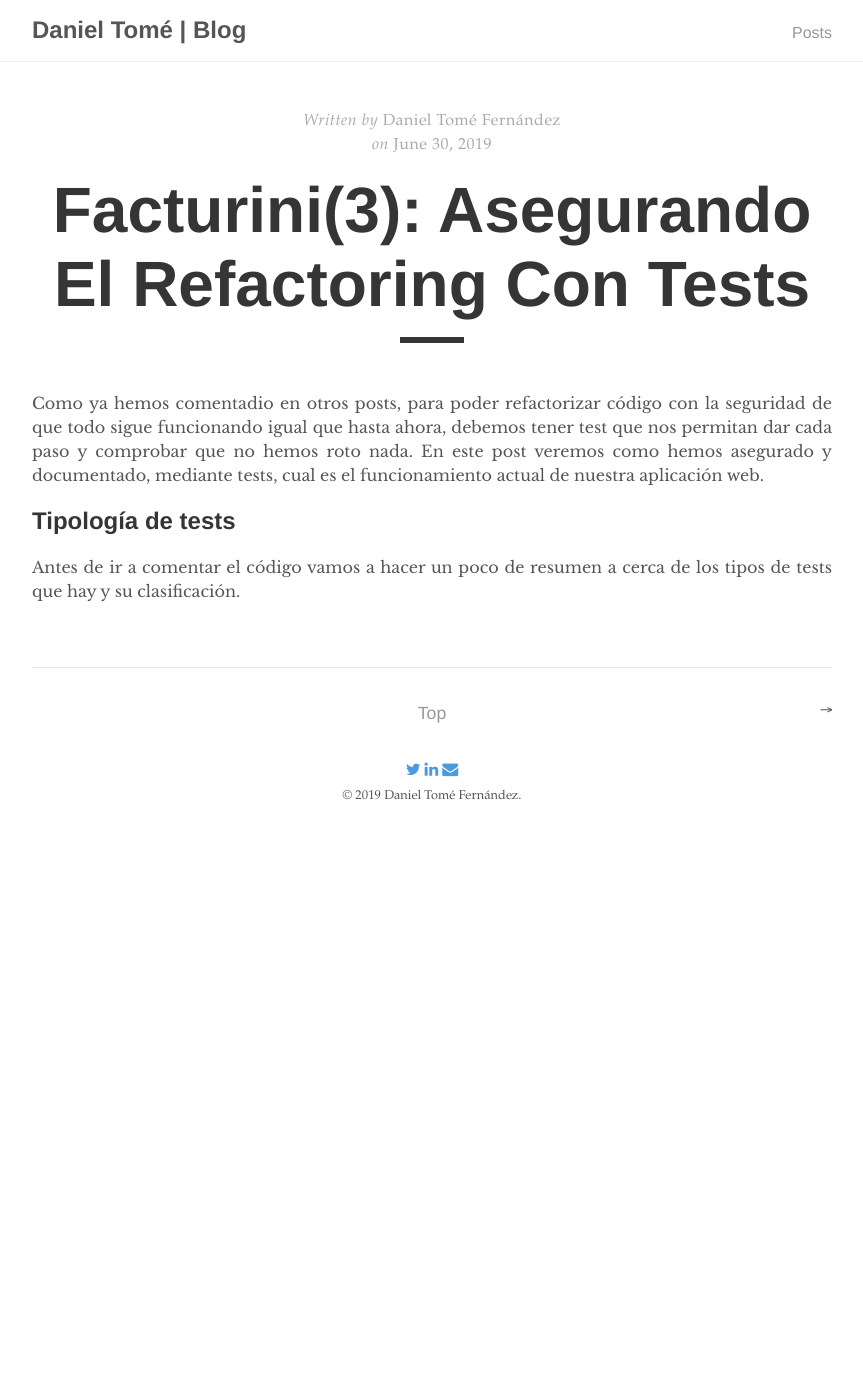
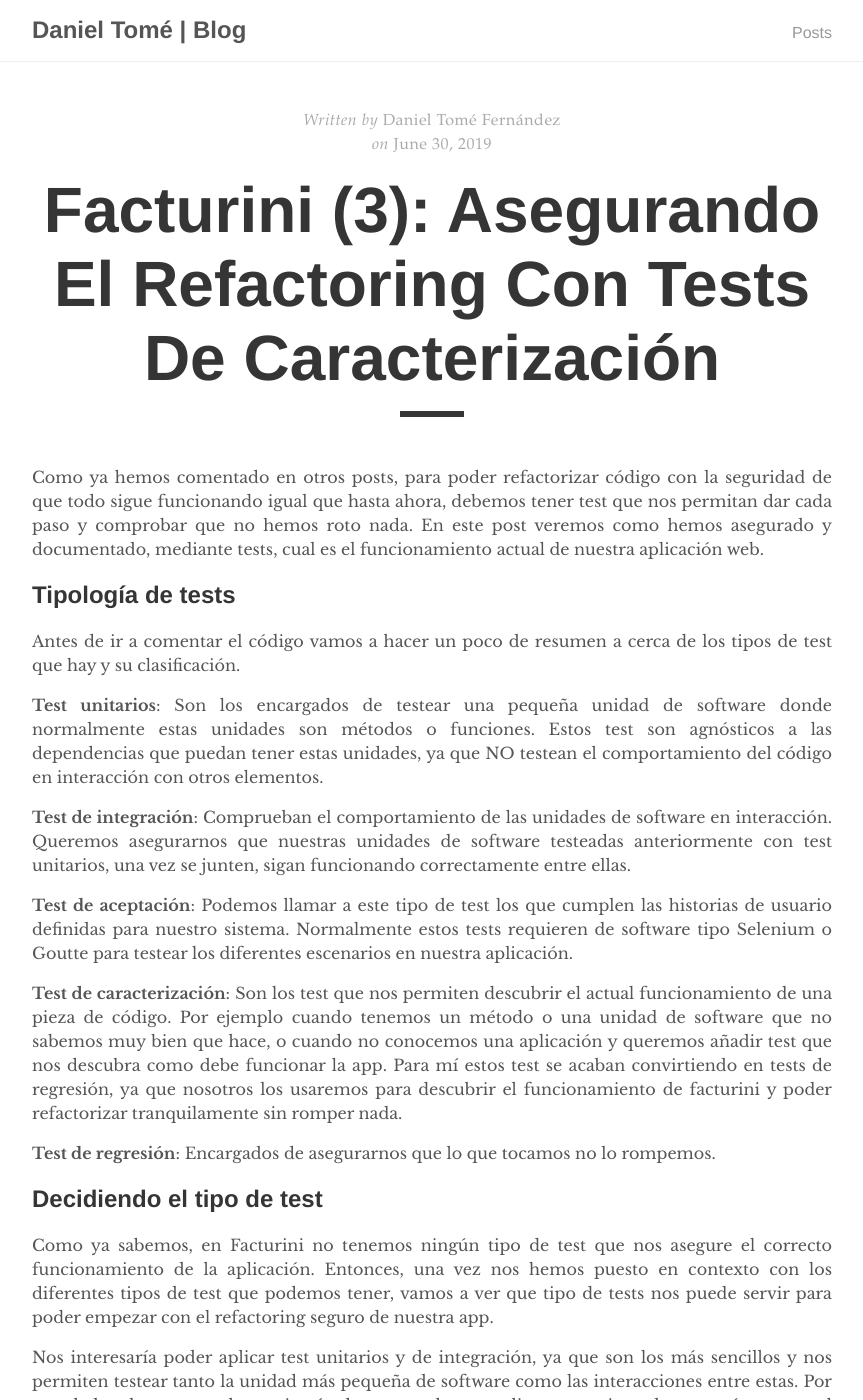
Before and after one commit to danitome24/slides, a Jekyll site: the page built from _posts/2019-06-30-facturini-3-asegurando-el-refactoring-con-tests.markdown, in a window 1280 px wide and 1400 px high. Shown: the whole window, without its empty margins (208-1071 px from the left). Built offline with Jekyll 4.4.1, drawn with Linux system fonts in a browser that asks for light colours; nearby versions of some CDN libraries; some of the changed text lies outside the part shown.

Commit message:
Added first version

````diff
--- a/_posts/2019-06-30-facturini-3-asegurando-el-refactoring-con-tests.markdown
+++ b/_posts/2019-06-30-facturini-3-asegurando-el-refactoring-con-tests.markdown
@@ -1,11 +1,88 @@
 ---
 layout: post
-title: "Facturini(3): Asegurando El Refactoring Con Tests"
+title: "Facturini (3): Asegurando El Refactoring Con Tests De Caracterización"
 date: 2019-06-30T06:01:52-05:00
 ---
 
-Como ya hemos comentadio en otros posts, para poder refactorizar código con la seguridad de que todo sigue funcionando igual que hasta ahora, debemos tener test que nos permitan dar cada paso y comprobar que no hemos roto nada. En este post veremos como hemos asegurado y documentado, mediante tests, cual es el funcionamiento actual de nuestra aplicación web.
+Como ya hemos comentado en otros posts, para poder refactorizar código con la seguridad de que todo sigue funcionando igual que hasta ahora, debemos tener test que nos permitan dar cada paso y comprobar que no hemos roto nada. En este post veremos como hemos asegurado y documentado, mediante tests, cual es el funcionamiento actual de nuestra aplicación web.
 
 ## Tipología de tests
 
-Antes de ir a comentar el código vamos a hacer un poco de resumen a cerca de los tipos de tests que hay y su clasificación.
+Antes de ir a comentar el código vamos a hacer un poco de resumen a cerca de los tipos de test que hay y su clasificación.
+
+**Test unitarios**: Son los encargados de testear una pequeña unidad de software donde normalmente estas unidades son métodos o funciones. Estos test son agnósticos a las dependencias que puedan tener estas unidades, ya que NO testean el comportamiento del código en interacción con otros elementos.
+
+**Test de integración**: Comprueban el comportamiento de las unidades de software en interacción. Queremos asegurarnos que nuestras unidades de software testeadas anteriormente con test unitarios, una vez se junten, sigan funcionando correctamente entre ellas.
+
+**Test de aceptación**: Podemos llamar a este tipo de test los que cumplen las historias de usuario definidas para nuestro sistema. Normalmente estos tests requieren de software tipo Selenium o Goutte para testear los diferentes escenarios en nuestra aplicación.
+
+**Test de caracterización**: Son los test que nos permiten descubrir el actual funcionamiento de una pieza de código. Por ejemplo cuando tenemos un método o una unidad de software que no sabemos muy bien que hace, o cuando no conocemos una aplicación y queremos añadir test que nos descubra como debe funcionar la app. Para mí estos test se acaban convirtiendo en tests de regresión, ya que nosotros los usaremos para descubrir el funcionamiento de facturini y poder refactorizar tranquilamente sin romper nada.
+
+**Test de regresión**: Encargados de asegurarnos que lo que tocamos no lo rompemos.
+
+## Decidiendo el tipo de test
+
+Como ya sabemos, en Facturini no tenemos ningún tipo de test que nos asegure el correcto funcionamiento de la aplicación. Entonces, una vez nos hemos puesto en contexto con los diferentes tipos de test que podemos tener, vamos a ver que tipo de tests nos puede servir para poder empezar con el refactoring seguro de nuestra app.
+
+Nos interesaría poder aplicar test unitarios y de integración, ya que son los más sencillos y nos permiten testear tanto la unidad más pequeña de software como las interacciones entre estas. Por otro lado, al no tener clases ni métodos, no podemos aplicar estos tipos de test, así que por el momento, los descartamos hasta que no hayamos creado las primeras clases y métodos.
+
+Los test que aplicaremos serán los de **caracterización**. Son los test que nos permitirán descubrir el funcionamiento exacto de la aplicación a base de testearla manualmente y nos dará la posibilidad de ver funcionalidades que quizás no sabíamos. La metodología de aplicación de estos test seguirán los pasos:
+1. Testeo manualmente una funcionalidad.
+1. Escribo el test con el comportamiento esperado.
+1. Los test pasan.
+1. Testeo otra funcionalidad.
+
+## Framework para los tests
+
+A la hora de aplicar test existen varios frameworks que nos ayudan a escribir test más fácil y rápido. Para los test que queremos aplicar (caracterización) usaremos el framework [Behat](https://behat.org/en/latest/) junto con [Mink](http://mink.behat.org/en/latest/).
+
+[**Behat**](https://behat.org/en/latest/guides.html): Es un framework open source enfocado al BDD (Behavior Driven Development) en Php. Nos permite validar que nuestro código cumple con las historias de usuario que nos dan los stakeholders. Se escribe con lenguaje Gherkin para los test facilitándonos la lectura de las historias de usuario. Os recomiendo que le tiréis un vistazo si trabajáis con Php y con historias de usuario.
+
+## Aplicando Behat a Facturini
+
+> En este post no voy a entrar en como he configurado Behat con Facturini. Toda la configuración está disponible en el repositorio de Github.
+
+Ha llegado la hora de empezar a escribir nuestros primeros test de caracterización para Facturini. La forma en la que vamos a empezar a cubrir de tests va a ser la siguiente:
+
+1. Vía web hago un test manual de un caso de uso observando la entrada de datos (si tiene) y la salida que da (redirección, mensaje, error, etc.).
+1. Escribo el escenario en Behat que ejecute el mismo test con behat.
+1. Una vez que el test comprueba que el caso de uso está cubierto, vuelvo a empezar con otro caso de uso.
+
+Muy clara la teoría pero... Pongamos un ejemplo visual. Haremos un primer test muy sencillo para poner más énfasis en el "que" que en el "como". El primer test que me he planteado ha sido: quiero testear que cuando estoy en la *homepage* veo el menú de la aplicación con cuatro links.
+
+Lo que haremos primero será visitar la homepage de nuestra aplicación web, donde podemos ver lo siguiente:
+
+![homepage](../assets/homepage-fact.png)
+
+Por lo tanto lo que ahora debemos hacer, es asegurar que nuestros test cubren que al acceder a la homepage, vemos estos cuatro links. Esto lo haremos creando un nuevo *scenario*.
+
+Primero de todo crearemos el fichero `*.feature` donde gracias al lenguaje Gherkin podremos crear nuestro primer *scenario*. Este fichero lo crearemos en `tests/characterization/homepage.feature` y tendrá la estructura tal que:
+
+```
+Feature: Home page
+  In order to choose one feature
+  As a user
+  I need to be able to see a menu with options
+
+  Options availables:
+  - Insertar
+  - Consultar
+  - Llistar
+  - Imprimir
+
+  Scenario: Seeing menu on homepage
+    Given am on "/"
+    When I go to "/"
+    Then should see "Insertar"
+    And should see "Consultar"
+    And should see "Llistar"
+    And should see "Imprimir"
+```
+
+Como se pueden entender fácilmente en el fichero, creamos una nueva *feature* para testear la homepage y el escenario correspondiente al test manual que hemos hecho previamente. En el test lo que estamos comprobando es que cuando nos situamos en la homepage de la aplicación (correspondiendo a la ruta "/") y yendo hacia la ruta "/", podemos ver los diferentes textos que componen el menú.
+
+Solamente nos queda ejecutar los test y ver que pasan.
+
+![behat-tests](../assets/behat-test.png)
+
+Ahora todo lo que queda es iterar sobre los pasos antes comentados e ir cubriendo lo máximo posible nuestra aplicación con tests.
````
Also changed, not shown: assets/behat-test.png (added), assets/homepage-fact.png (added).
